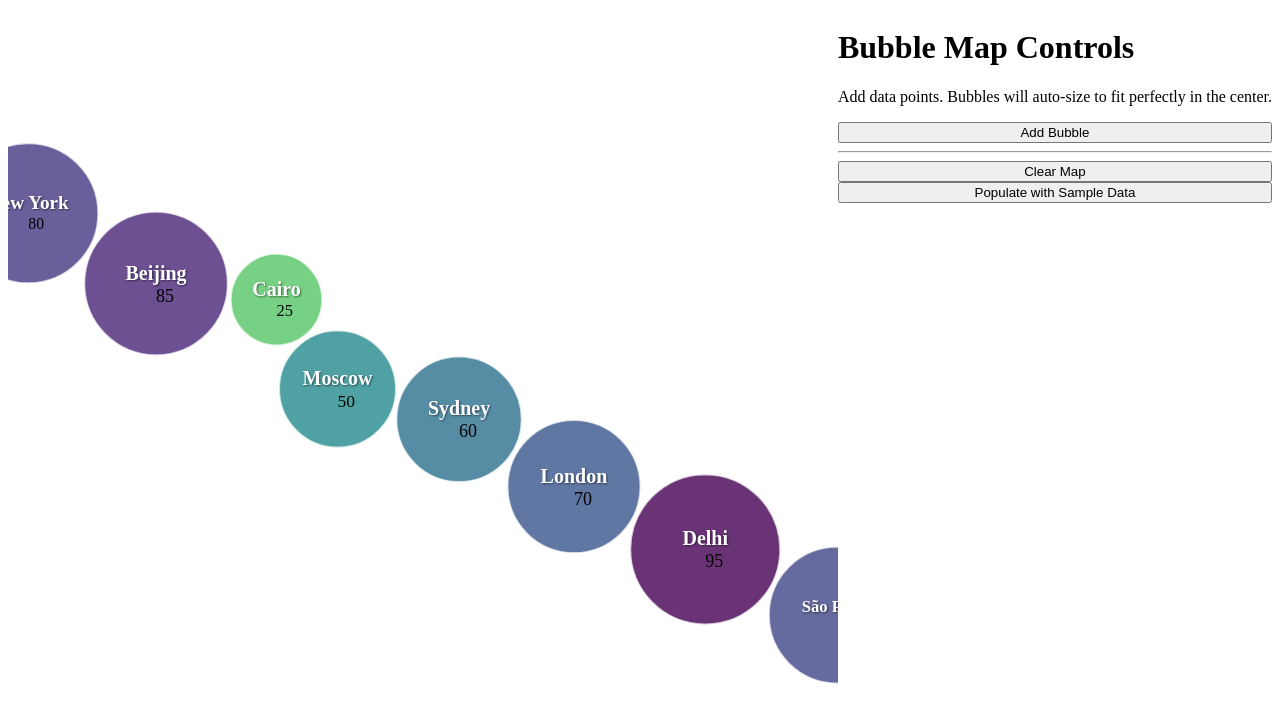
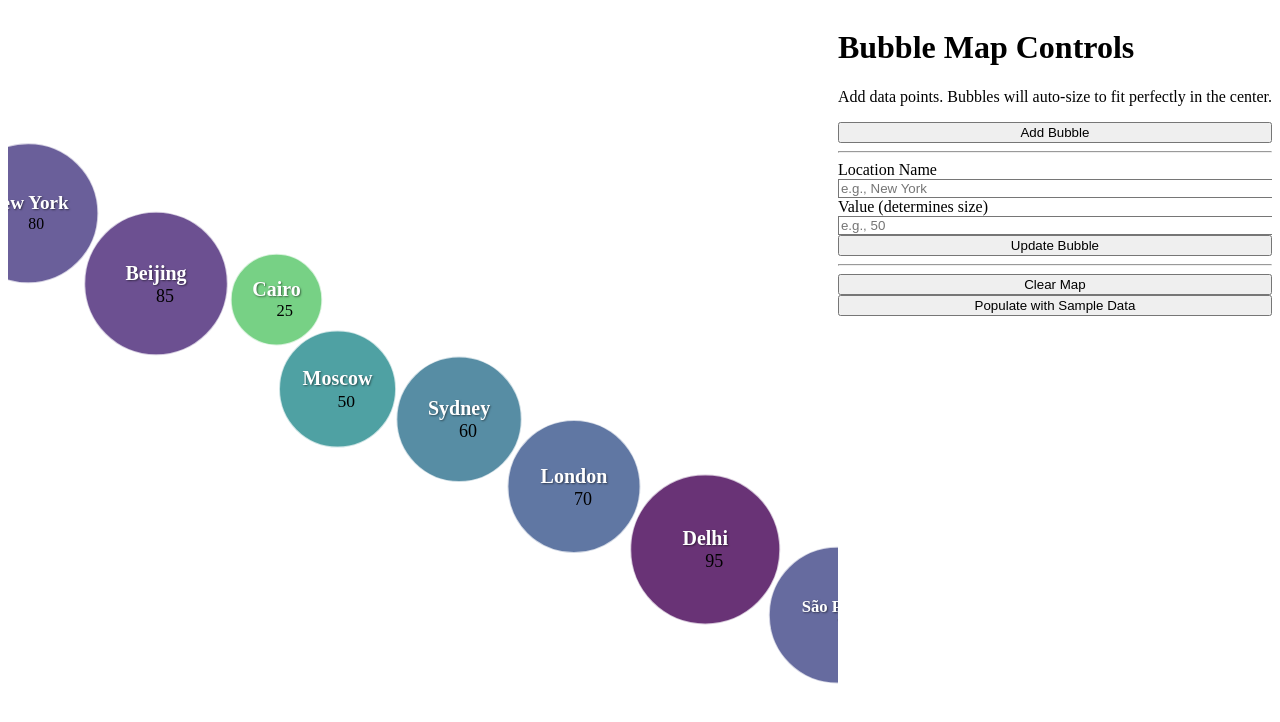
Before and after one commit to AimedTechGeek/crypto-bubble-map, a Next.js app: page / in a window 1280 px wide. Shown: the top 722 px of the page. Built offline with nearby package versions, Linux system fonts and the light colour scheme.

Commit message:
update existing bubble and re-animate

```diff
--- a/components/BubbleChart.js
+++ b/components/BubbleChart.js
@@ -1,7 +1,7 @@
 import { useEffect, useRef } from 'react';
 import * as d3 from 'd3';
 
-const BubbleChart = ({ data }) => {
+const BubbleChart = ({ data, updatedBubbleName }) => {
     const svgRef = useRef(null);
     const containerRef = useRef(null);
     const simulationRef = useRef(null);
@@ -12,7 +12,6 @@ const BubbleChart = ({ data }) => {
         if (!svgRef.current || !containerRef.current) return;
 
         const svg = d3.select(svgRef.current);
-        const { width, height } = containerRef.current.getBoundingClientRect();
 
         // The ticked function updates bubble positions on each simulation step
         const ticked = () => {
@@ -79,13 +78,16 @@ const BubbleChart = ({ data }) => {
         const oldNodeMap = new Map(simulation.nodes().map(d => [d.name, d]));
         const nodesData = data.map(d => {
             const oldNode = oldNodeMap.get(d.name);
+            // Check if the current bubble is the one that was just updated
+            const shouldReset = d.name === updatedBubbleName;
             return {
                 ...d,
                 radius: radiusScale(d.value),
-                x: oldNode ? oldNode.x : width / 2,
-                y: oldNode ? oldNode.y : height / 2,
-                vx: oldNode ? oldNode.vx : 0,
-                vy: oldNode ? oldNode.vy : 0,
+                // If it should be reset, start it at the center. Otherwise, keep its old position.
+                x: (oldNode && !shouldReset) ? oldNode.x : width / 2,
+                y: (oldNode && !shouldReset) ? oldNode.y : height / 2,
+                vx: (oldNode && !shouldReset) ? oldNode.vx : 0,
+                vy: (oldNode && !shouldReset) ? oldNode.vy : 0,
             };
         });
 
@@ -146,35 +148,41 @@ const BubbleChart = ({ data }) => {
                 });
             });
 
+        // Append elements for ENTERING nodes
         nodeEnter.append("circle")
             .attr("class", "bubble-circle")
-            .attr("r", 0)
-            .style("fill", d => colorScale(d.value))
-            .transition().duration(1000)
-            .attr("r", d => d.radius);
+            .attr("r", 0);
 
         nodeEnter.append("text")
             .attr("class", "bubble-text")
             .attr("dy", "-0.2em")
-            .style("opacity", 0)
-            .text(d => d.name)
-            .transition().duration(1000).delay(200)
-            .style("opacity", 1)
-            .style("font-size", d => Math.max(8, Math.min(d.radius / d.name.length * 2.2, 20)) + 'px');
+            .style("opacity", 0);
 
         nodeEnter.append("text")
             .attr("class", "bubble-value-text")
             .attr("dy", "1.0em")
-            .style("opacity", 0)
-            .text(d => d.value)
-            .transition().duration(1000).delay(200)
+            .style("opacity", 0);
+
+        // --- MERGE Enter and Update selections ---
+        const mergedNodes = nodeEnter.merge(nodes);
+
+        // --- Apply styles and transitions to ALL nodes (new and old) ---
+        mergedNodes.select('.bubble-circle')
+             .transition().duration(1000)
+             .attr("r", d => d.radius)
+             .style("fill", d => colorScale(d.value));
+
+        mergedNodes.select('.bubble-text')
+            .text(d => d.name)
+            .transition().duration(1000)
             .style("opacity", 1)
-            .style("font-size", d => Math.max(7, Math.min(d.radius / d.name.length * 1.8, 18)) + 'px');
+            .style("font-size", d => Math.max(8, Math.min(d.radius / d.name.length * 2.2, 20)) + 'px');
 
-        // --- Update Selection ---
-        nodes.select('.bubble-circle')
+        mergedNodes.select('.bubble-value-text')
+             .text(d => d.value)
              .transition().duration(1000)
-             .attr('r', d => d.radius);
+             .style("opacity", 1)
+             .style("font-size", d => Math.max(7, Math.min(d.radius / d.name.length * 1.8, 18)) + 'px');
 
         // Update the simulation with new nodes and forces
         simulation.nodes(nodesData)
@@ -182,7 +190,7 @@ const BubbleChart = ({ data }) => {
 
         simulation.alpha(0.3).restart();
 
-    }, [data]);
+    }, [data, updatedBubbleName]); // Add updatedBubbleName to the dependency array
 
     return (
         <div ref={containerRef} className="relative w-full h-full">
--- a/components/Controls.js
+++ b/components/Controls.js
@@ -1,3 +1,4 @@
+import { useState } from 'react';
 
 // Function to generate a random string of a given length
 function generateRandomString(length) {
@@ -16,6 +17,8 @@ function generateRandomNumber(min, max) {
 }
 
 const Controls = ({ onAddBubble, onClear, onPopulateSample }) => {
+    const [name, setName] = useState('');
+    const [value, setValue] = useState('');
 
     const handleSubmit = (e) => {
         e.preventDefault();
@@ -25,6 +28,13 @@ const Controls = ({ onAddBubble, onClear, onPopulateSample }) => {
         const randomNumber = generateRandomNumber(1, 200);
         console.log(`Adding bubble with name: ${randomString}, value: ${randomNumber}`);
         onAddBubble({ name: randomString, value: randomNumber });
+    };
+
+    const handleUpdateSubmit = (e) => {
+        e.preventDefault();
+        if (name && value > 0) {
+            onAddBubble({ name, value: +value });
+        }
     };
 
     return (
@@ -40,6 +50,37 @@ const Controls = ({ onAddBubble, onClear, onPopulateSample }) => {
 
             <hr className="my-6 border-gray-200" />
 
+            <form onSubmit={handleUpdateSubmit} className="space-y-4">
+                <div>
+                    <label htmlFor="name" className="block text-sm font-medium text-gray-700">Location Name</label>
+                    <input
+                        type="text"
+                        id="name"
+                        value={name}
+                        onChange={(e) => setName(e.target.value)}
+                        className="mt-1 block w-full bg-gray-50 border border-gray-300 rounded-md shadow-sm py-2 px-3 focus:outline-none focus:ring-indigo-500 focus:border-indigo-500"
+                        placeholder="e.g., New York"
+                        required
+                    />
+                </div>
+                <div>
+                    <label htmlFor="value" className="block text-sm font-medium text-gray-700">Value (determines size)</label>
+                    <input
+                        type="number"
+                        id="value"
+                        value={value}
+                        onChange={(e) => setValue(e.target.value)}
+                        min="1"
+                        className="mt-1 block w-full bg-gray-50 border border-gray-300 rounded-md shadow-sm py-2 px-3 focus:outline-none focus:ring-indigo-500 focus:border-indigo-500"
+                        placeholder="e.g., 50"
+                        required
+                    />
+                </div>
+                <button type="submit" className="w-full bg-indigo-600 hover:bg-indigo-700 text-white font-bold py-2 px-4 rounded-md focus:outline-none focus:ring-2 focus:ring-offset-2 focus:ring-indigo-500 transition duration-150 ease-in-out">
+                    Update Bubble
+                </button>
+            </form>
+            <hr className="my-6 border-gray-200" />
             <div className="space-y-2">
                 <button onClick={onClear} className="w-full bg-red-600 hover:bg-red-700 text-white font-bold py-2 px-4 rounded-md">
                     Clear Map
--- a/pages/index.js
+++ b/pages/index.js
@@ -13,25 +13,41 @@ const sampleData = [
 
 export default function Home() {
     const [mapData, setMapData] = useState([]);
+    // State to track the name of the bubble that was just updated
+    const [updatedBubbleName, setUpdatedBubbleName] = useState(null);
+
 
     useEffect(() => {
         setMapData([...sampleData]);
     }, []);
 
     const handleAddBubble = (newBubble) => {
-        if (!mapData.some(d => d.name === newBubble.name)) {
+        setUpdatedBubbleName(null); // Clear previous update before starting a new one
+        const bubbleExists = mapData.some(d => d.name === newBubble.name);
+
+        if (bubbleExists) {
+            // If the bubble exists, update its value in the data array
+            setMapData(prevData =>
+                prevData.map(d =>
+                    d.name === newBubble.name ? { ...d, value: newBubble.value } : d
+                )
+            );
+            // Set the name of the bubble to be reset in the simulation
+            setUpdatedBubbleName(newBubble.name);
+        } else {
+            // If it's a new bubble, just add it to the array
             setMapData(prevData => [...prevData, newBubble]);
-        } else {
-            alert("Bubble with that name already exists.");
         }
     };
 
     const handleClearBubbles = () => {
         setMapData([]);
+        setUpdatedBubbleName(null);
     };
 
     const handlePopulateSample = () => {
         setMapData([...sampleData]);
+        setUpdatedBubbleName(null);
     };
 
     return (
@@ -51,9 +67,11 @@ export default function Home() {
                             backgroundSize: 'cover'
                         }}
                     >
-                        <BubbleChart data={mapData} />
+                        {/* Pass the updatedBubbleName as a prop to the chart */}
+                        <BubbleChart data={mapData} updatedBubbleName={updatedBubbleName} />
                     </div>
                 </main>
+
                 <div className="max-w-sm md:w-1/4 flex-shrink-0">
                     <Controls
                         onAddBubble={handleAddBubble}
```
